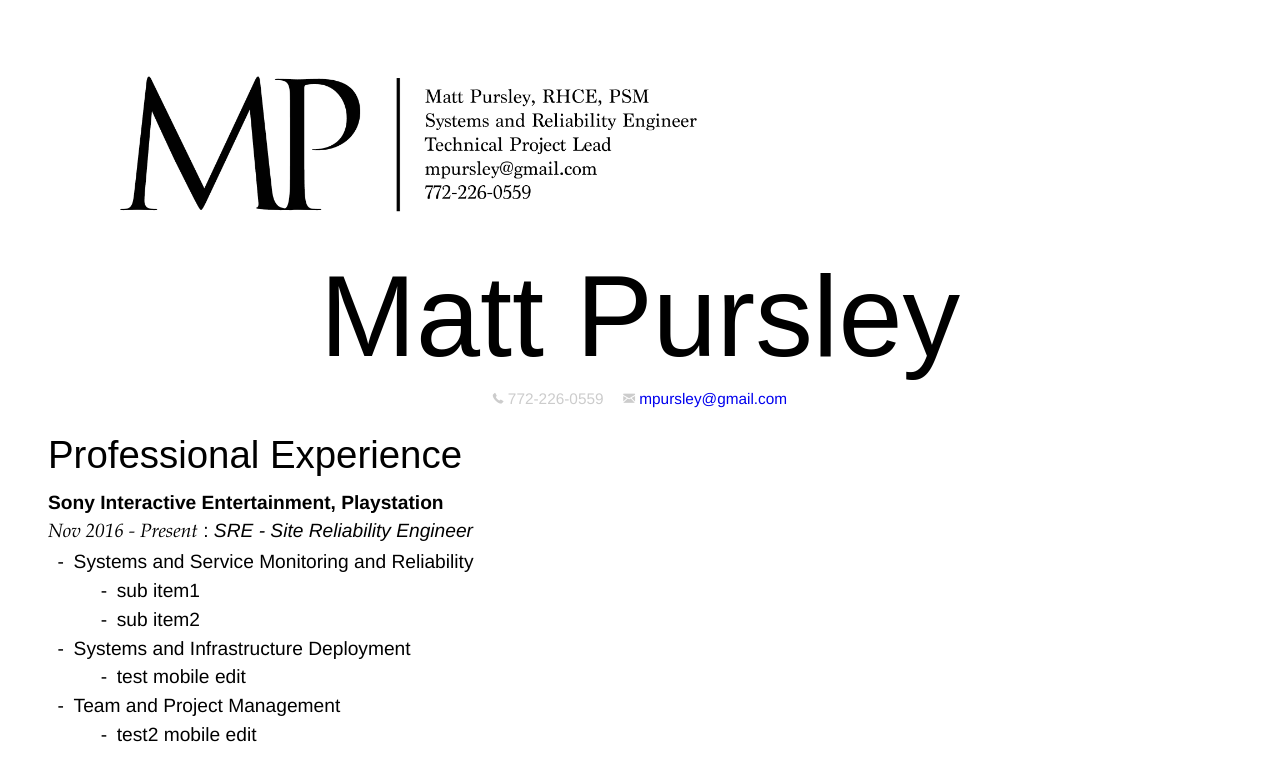
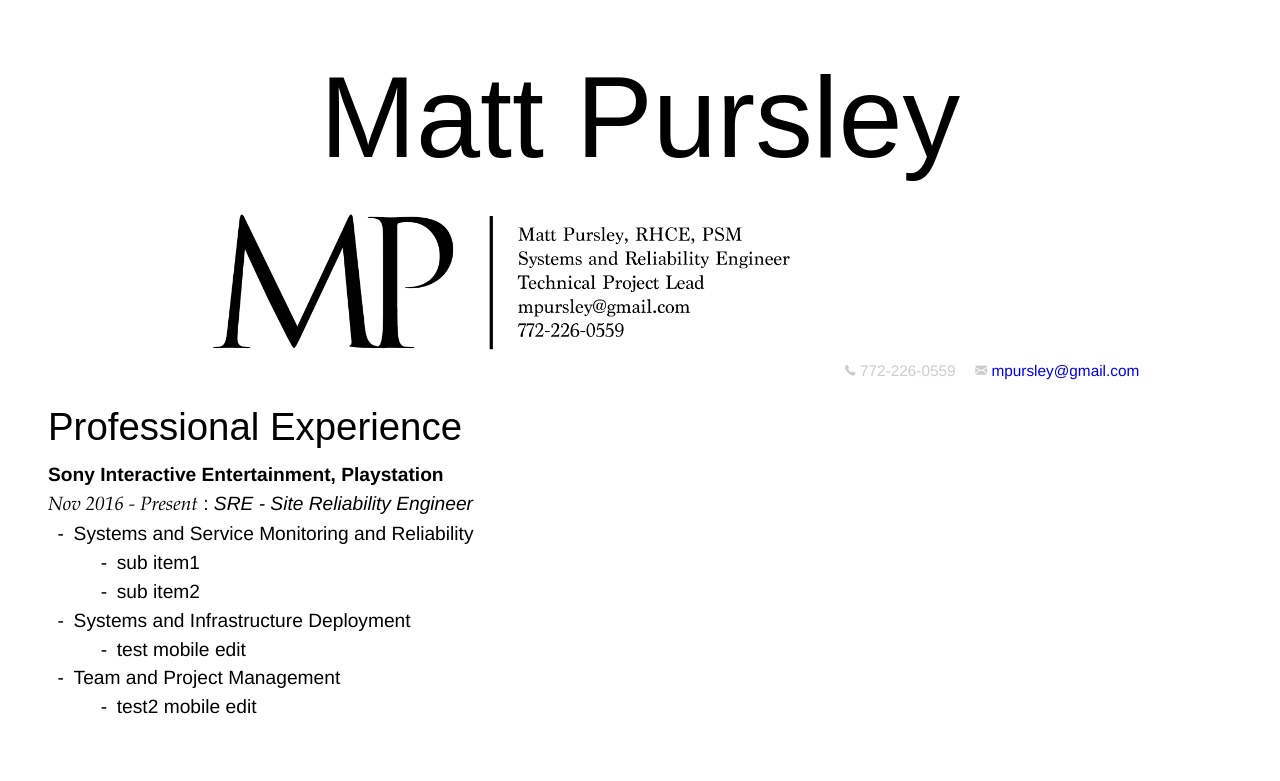
Before and after one commit to mpursley/mpursley.github.io, a Jekyll site: the page built from index_resume_short.md, in a window 1280 px wide. Shown: the top 781 px of the page. Built offline with Jekyll 4.4.1, drawn with Linux system fonts in a browser that asks for light colours.

Commit message:
Update index_resume_short.md

```diff
--- a/index_resume_short.md
+++ b/index_resume_short.md
@@ -3,9 +3,9 @@ layout: cv
 title: Matt Pursley's CV
 ---
 
-<img src="assets/matt pursley resume logo v2.png" width="700">
 # Matt __Pursley__
 <div id="webaddress">
+<img src="assets/matt pursley resume logo v2.png" width="700">
 <i class="fi-telephone"></i>
 772-226-0559
 <i class="fi-mail" style="margin-left:1em"></i>
```
